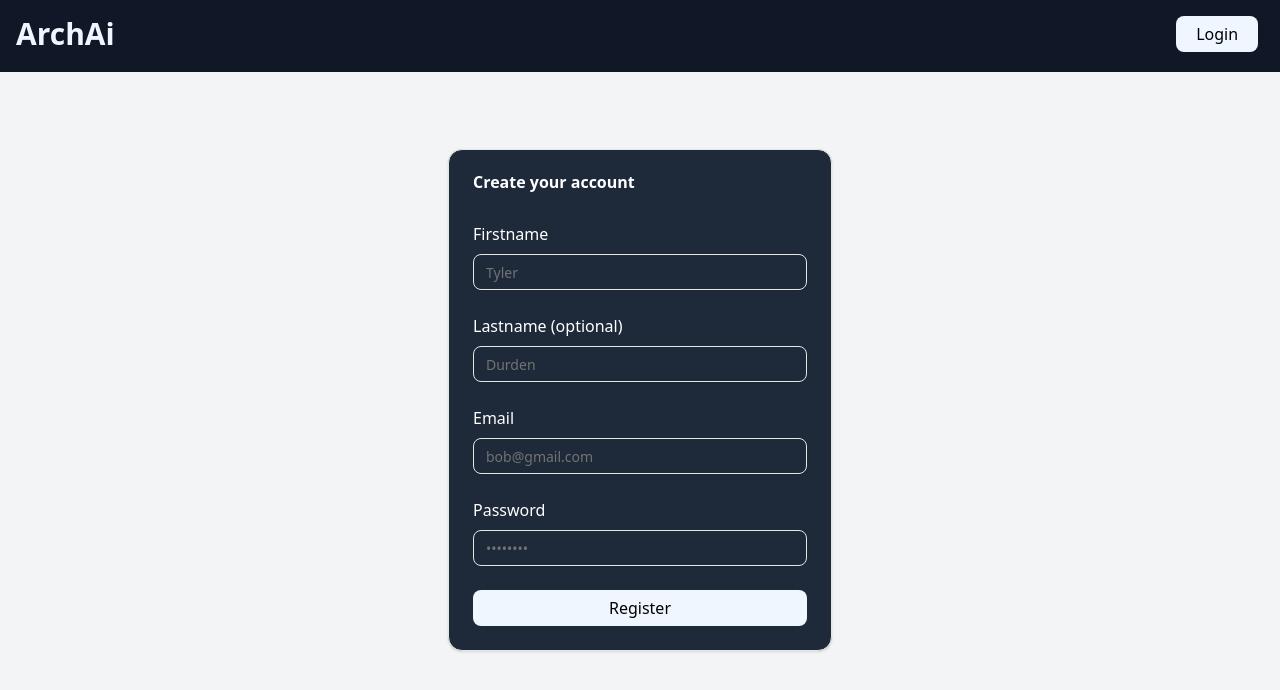
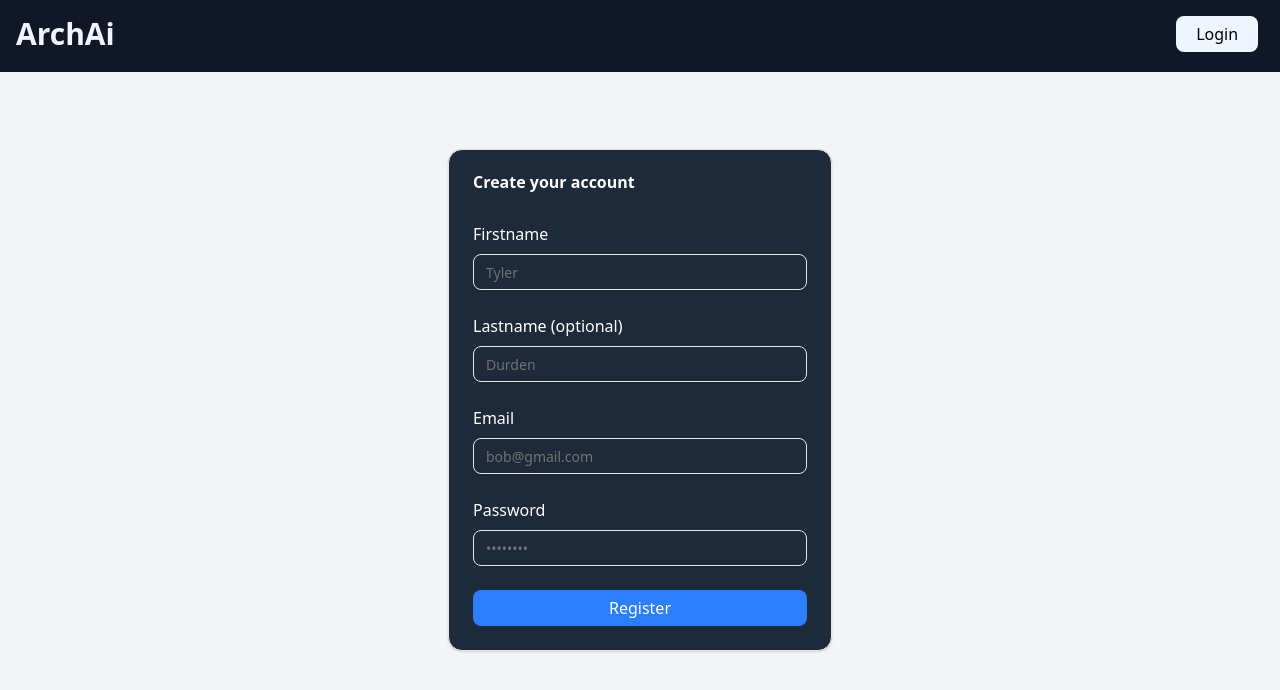
Before and after one commit to Aksh-bhatnagar/ArchAi, a React app in the folder frontend/: page /register in a window 1280 px wide. Shown: the top 690 px of the page. Built offline with nearby package versions, Linux system fonts and the light colour scheme; the HTML template or start-up script is replaced by a standard one.

Commit message:
register done

```diff
--- a/frontend/package.json
+++ b/frontend/package.json
@@ -21,6 +21,7 @@
     "lucide-react": "^0.554.0",
     "react": "^19.2.0",
     "react-dom": "^19.2.0",
+    "react-hot-toast": "^2.6.0",
     "react-router-dom": "^7.9.6",
     "tailwind-merge": "^3.4.0",
     "tailwindcss": "^4.1.17"
--- a/frontend/src/components/auth/RegisterPage.tsx
+++ b/frontend/src/components/auth/RegisterPage.tsx
@@ -1,36 +1,90 @@
-import React from 'react'
-import { Card, CardContent, CardDescription, CardFooter, CardHeader, CardTitle } from '../ui/card'
+import React, { useState } from 'react'
+import { Card, CardContent, CardFooter, CardHeader, CardTitle } from '../ui/card'
 import { Label } from '@radix-ui/react-label'
 import { Input } from '../ui/input'
 import { Button } from '../ui/button'
+import { useNavigate } from 'react-router-dom'
 
 export default function RegisterPage() {
+  const navigate = useNavigate()
+  const [formData, setFormData] = useState({
+    firstname: "",
+    lastname: "",
+    email: "",
+    password: ""
+  })
+
+  const [loading, setLoading] = useState(false)
+  const [error, setError] = useState("")
+
+  const handleChange = (e) => {
+    setFormData({ ...formData, [e.target.id]: e.target.value })
+  }
+
+  const handleSubmit = async (e) => {
+    e.preventDefault()
+    setLoading(true)
+    setError("")
+
+    try {
+      const response = await fetch("http://localhost:8080/api/v1/users/register", {
+        method: "POST",
+        headers: {
+          "Content-Type": "application/json"
+        },
+        body: JSON.stringify(formData)
+      })
+
+      const data = await response.json()
+
+      if (!response.ok) {
+        setError(data.message || "Something went wrong")
+      } else {
+        setFormData({
+          firstname: "",
+          lastname: "",
+          email: "",
+          password: ""
+        })
+       setTimeout(() => {
+          navigate("/view")  // navigate to your view page
+        }, 1000)
+      }
+    } catch (err) {
+      setError("Network error")
+    } finally {
+      setLoading(false)
+    }
+  }
+
   return (
-    <>
-        <div className="h-screen w-screen flex justify-center items-center  bg-gray-100">
+    <div className="h-screen w-screen flex justify-center items-center bg-gray-100">
       <Card className="w-full max-w-sm bg-gray-800 text-white">
         <CardHeader>
           <CardTitle>Create your account</CardTitle>
         </CardHeader>
         <CardContent>
-        <form>
+          <form onSubmit={handleSubmit}>
             <div className="flex flex-col gap-6">
               <div className="grid gap-2">
                 <Label htmlFor="firstname">Firstname</Label>
                 <Input
                   id="firstname"
-                type="firstname"
+                  type="text"
                   placeholder="Tyler"
                   required
+                  value={formData.firstname}
+                  onChange={handleChange}
                 />
               </div>
               <div className="grid gap-2">
                 <Label htmlFor="lastname">Lastname (optional)</Label>
                 <Input
                   id="lastname"
-                type="lastname"
+                  type="text"
                   placeholder="Durden"
-                required
+                  value={formData.lastname}
+                  onChange={handleChange}
                 />
               </div>
               <div className="grid gap-2">
@@ -40,24 +94,31 @@ export default function RegisterPage() {
                   type="email"
                   placeholder="bob@gmail.com"
                   required
+                  value={formData.email}
+                  onChange={handleChange}
                 />
               </div>
               <div className="grid gap-2">
-              <div className="flex items-center">
                 <Label htmlFor="password">Password</Label>
-              </div>
-              <Input id="password" type="password" required  placeholder="••••••••"/>
+                <Input
+                  id="password"
+                  type="password"
+                  placeholder="••••••••"
+                  required
+                  value={formData.password}
+                  onChange={handleChange}
+                />
               </div>
             </div>
           </form>
         </CardContent>
         <CardFooter className="flex-col gap-2">
-        <Button type="submit" className="w-full !bg-blue-50 text-black">
-          Register
+          {error && <p className="text-red-500">{error}</p>}
+          <Button type="submit" onClick={handleSubmit} className="w-full !bg-blue-500 text-white" disabled={loading}>
+            {loading ? "Registering..." : "Register"}
           </Button>
         </CardFooter>
       </Card>
     </div>
-    </>
   )
 }
```
Also changed, not shown: frontend/src/components/auth/LoginPage.tsx (line endings or trailing spaces), frontend/src/components/viewPlan/Floorplan.tsx (line endings or trailing spaces), 2 other files (tests, documents, lock files or other folders). Lines whose indentation alone changed are shown as unchanged.
